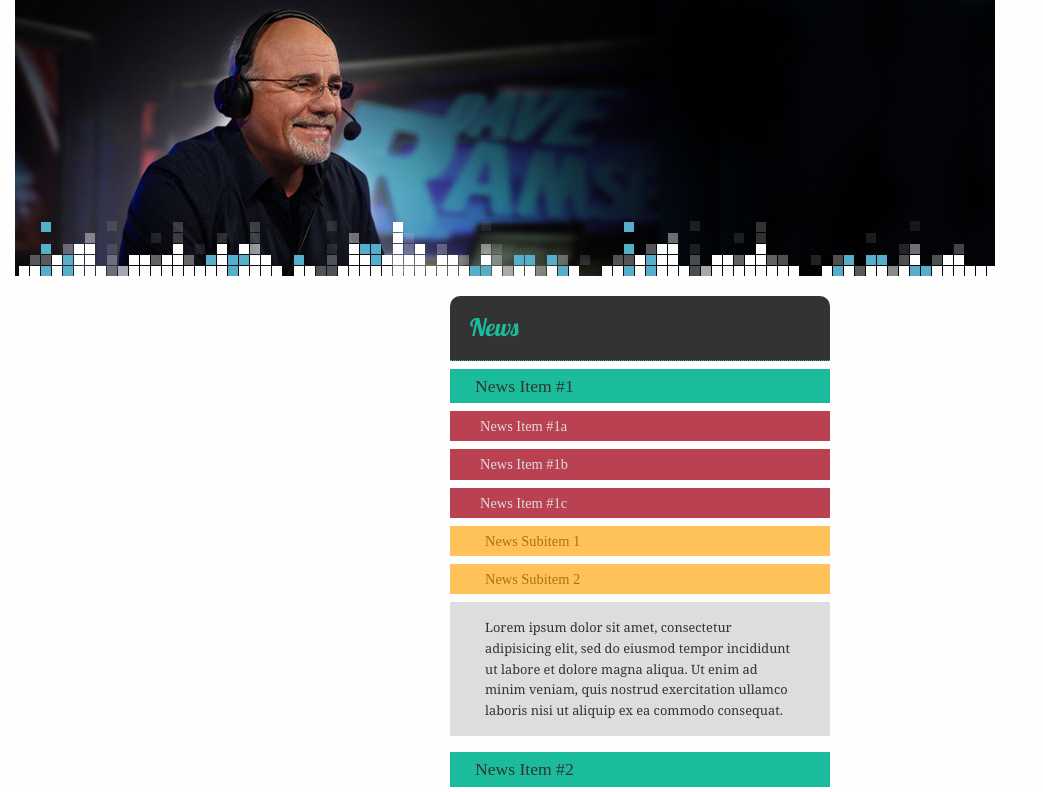
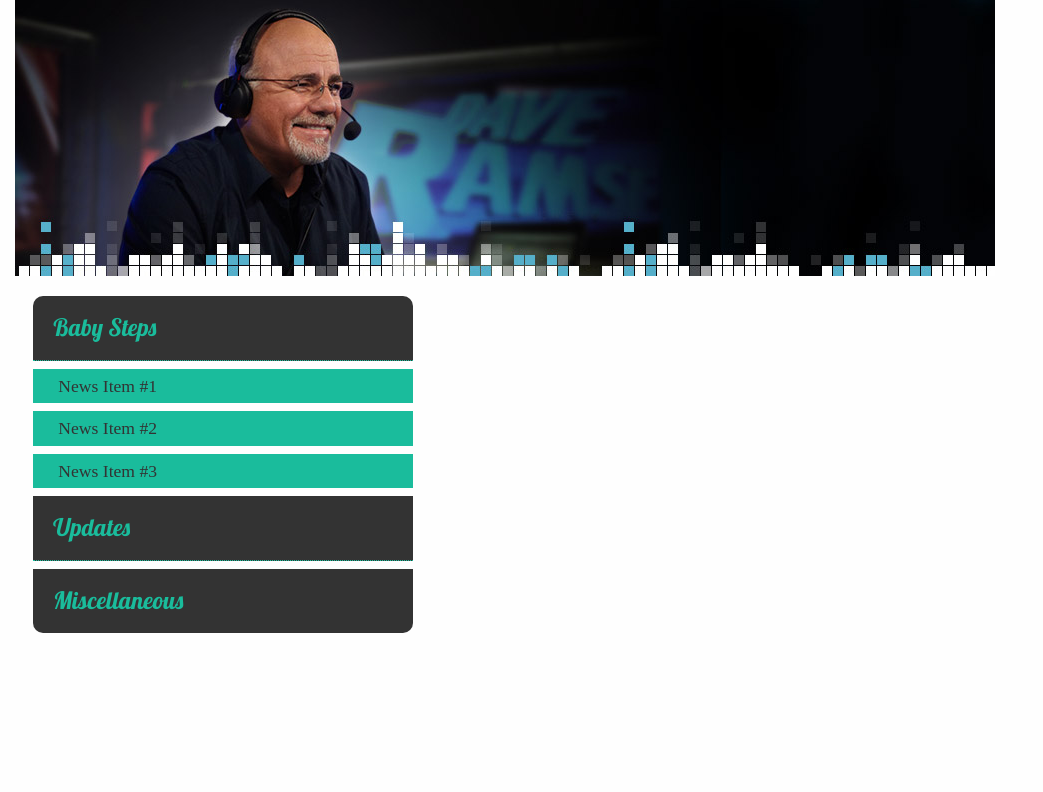
Before and after one commit to olagodavid/E5-self-assesment, a plain HTML site: page index.html in a window 1280 px wide. Both pictures are taken after a click on the element "News Item #1". Shown: the top 792 px of the page, without its empty margins (0-1043 px from the left). Drawn offline with nearby package versions, Linux system fonts and the light colour scheme; a web font is replaced by a local one.

Commit message:
initial commit

```diff
--- a/css/app.css
+++ b/css/app.css
@@ -75,3 +75,7 @@ body {
 .accordion .opened-for-codepen {
   display: block;
 }
+
+#toolbar {
+  float: left;
+}
--- a/index.html
+++ b/index.html
@@ -9,14 +9,14 @@
     <link rel="stylesheet" href="css/app.css">
   </head>
   <body>
-    <div class="small-12 columns">
+    <div class="small-12 columns" id="toolbar">
       <img src="assets/header.jpg">
-      <div class="small-12 columns">
+      <div class="small-12 medium-4 columns">
         <link href='http://fonts.googleapis.com/css?family=News+Cycle:400,700' rel='stylesheet' type='text/css'>
 <link href="http://fonts.googleapis.com/css?family=Lobster" rel="stylesheet" type="text/css">
 
 <aside class="accordion">
-  <h1>News</h1>
+  <h1>Baby Steps</h1>
   <div class="opened-for-codepen">
     <h2>News Item #1</h2>
     <div class="opened-for-codepen">
--- a/js/app.js
+++ b/js/app.js
@@ -1 +1,26 @@
 $(document).foundation()
+var headers = ["H1","H2","H3","H4","H5","H6"];
+
+$(".accordion").click(function(e) {
+  var target = e.target,
+      name = target.nodeName.toUpperCase();
+
+  if($.inArray(name,headers) > -1) {
+    var subItem = $(target).next();
+
+    //slideUp all elements (except target) at current depth or greater
+    var depth = $(subItem).parents().length;
+    var allAtDepth = $(".accordion p, .accordion div").filter(function() {
+      if($(this).parents().length >= depth && this !== subItem.get(0)) {
+        return true;
+      }
+    });
+    $(allAtDepth).slideUp("fast");
+
+    //slideToggle target content and adjust bottom border if necessary
+    subItem.slideToggle("fast",function() {
+        $(".accordion :visible:last").css("border-radius","0 0 10px 10px");
+    });
+    $(target).css({"border-bottom-right-radius":"0", "border-bottom-left-radius":"0"});
+  }
+});
```
